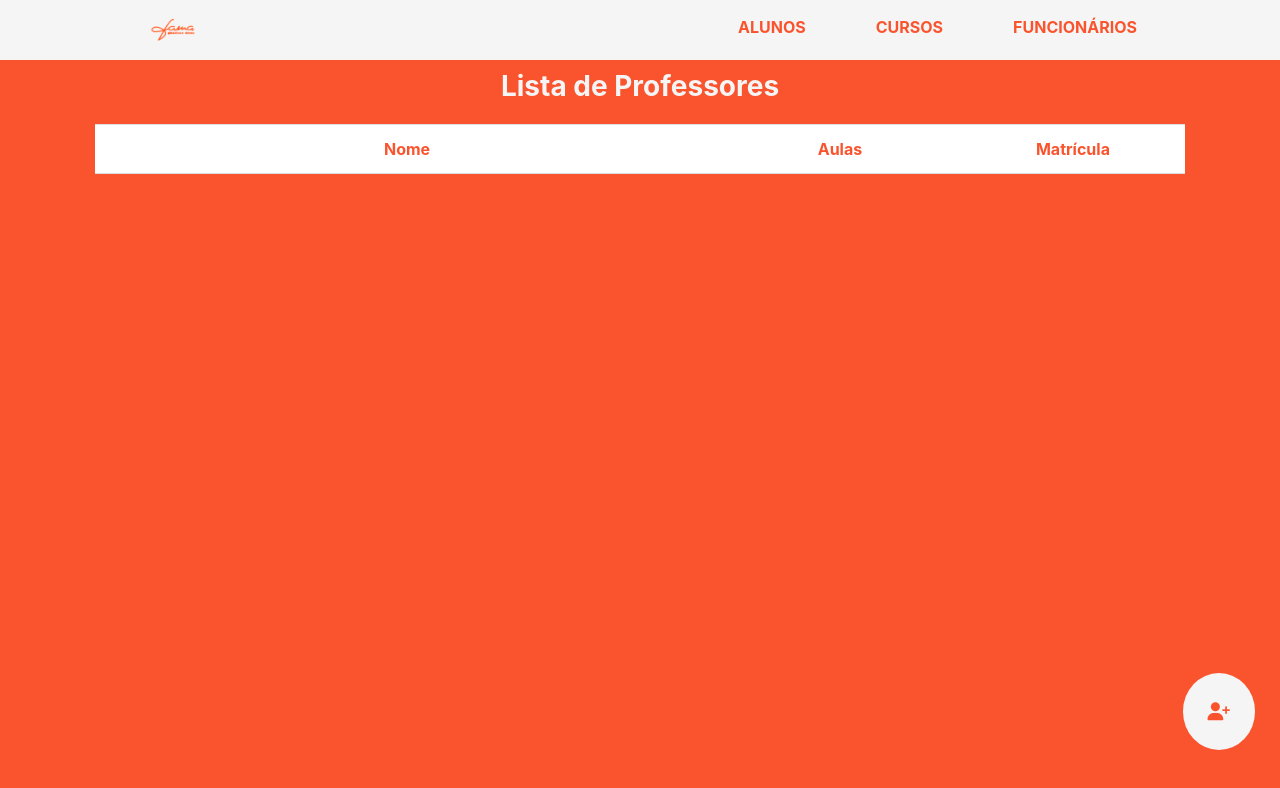
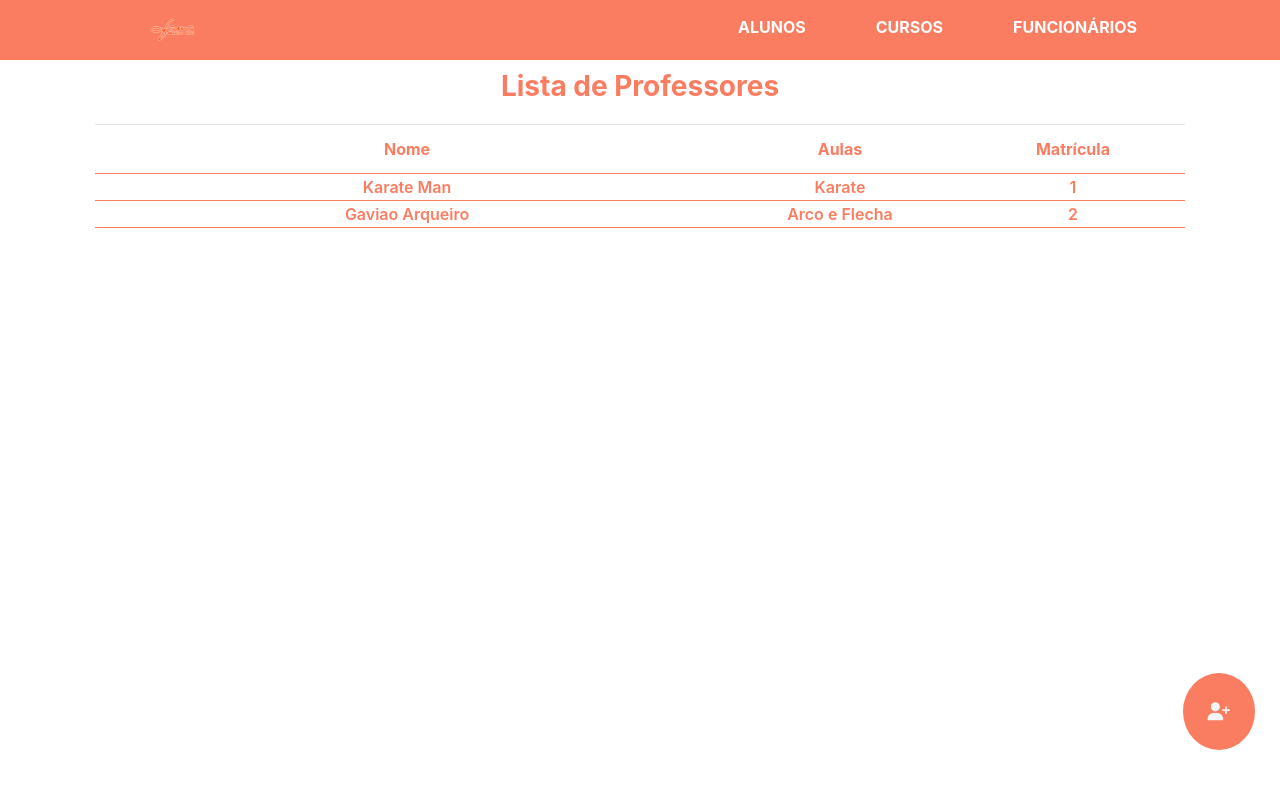
Before and after one commit to gusluchetti/Fama_Frontend, an Angular app: page /funcionarios in a window 1280 px wide. Shown: the top 788 px of the page. Built offline with nearby package versions, Linux system fonts and the light colour scheme.

Commit message:
troca de cores, laranja estava bem forte

```diff
--- a/src/app/alunos/alunos.component.ts
+++ b/src/app/alunos/alunos.component.ts
@@ -7,33 +7,33 @@ import { AlunoModel } from '../models/models'
   styleUrls: ['../app.component.css']
 })
 export class AlunosComponent {
-alunos: AlunoModel[] = [];
+// alunos: AlunoModel[] = [];
 
   constructor() {
 
   }
 
-  // alunos = [
-  //   {
-  //     idCurso: 1,
-  //     nomeAluno: 'leo',
-  //     idAluno: 1
-  //   },
-  //   {
-  //     idCurso: 1,
-  //     nomeAluno: 'leo',
-  //     idAluno: 1
-  //   },
-  //   {
-  //     idCurso: 1,
-  //     nomeAluno: 'leo',
-  //     idAluno: 1
-  //   },
-  //   {
-  //     idCurso: 1,
-  //     nomeAluno: 'leo',
-  //     idAluno: 1
-  //   },
-  // ]
+  alunos = [
+    {
+      idCurso: 1,
+      nomeAluno: 'leo',
+      idAluno: 1
+    },
+    {
+      idCurso: 1,
+      nomeAluno: 'leo',
+      idAluno: 1
+    },
+    {
+      idCurso: 1,
+      nomeAluno: 'leo',
+      idAluno: 1
+    },
+    {
+      idCurso: 1,
+      nomeAluno: 'leo',
+      idAluno: 1
+    },
+  ]
 
 }
--- a/src/app/funcionarios/funcionarios.component.ts
+++ b/src/app/funcionarios/funcionarios.component.ts
@@ -7,21 +7,21 @@ import { FuncionarioModel } from '../models/models';
   styleUrls: ['../app.component.css']
 })
 export class FuncionariosComponent{
-funcionarios: FuncionarioModel [] = [];
+// funcionarios: FuncionarioModel [] = [];
 
   constructor() { }
 
-  // funcionarios = [
-  //   {
-  //     idFuncionario: 1,
-  //     idCurso: 'Karate',
-  //     nomeFuncionario: 'Karate Man'
-  //   },
-  //   {
-  //     idFuncionario: 2,
-  //     idCurso: 'Arco e Flecha',
-  //     nomeFuncionario: 'Gaviao Arqueiro'
-  //   },
-  // ];
+  funcionarios = [
+    {
+      idFuncionario: 1,
+      idCurso: 'Karate',
+      nomeFuncionario: 'Karate Man'
+    },
+    {
+      idFuncionario: 2,
+      idCurso: 'Arco e Flecha',
+      nomeFuncionario: 'Gaviao Arqueiro'
+    },
+  ];
 
 }
--- a/src/app/navbar/navbar.component.css
+++ b/src/app/navbar/navbar.component.css
@@ -4,7 +4,7 @@
 }
 
 .navbar{
-    background-color: whitesmoke;
+    background-color: #FA7D61;
     padding: 0;
     height: 60px;
 }
@@ -34,22 +34,23 @@ nav li{
 }
 
 nav a {
-    color: #F9542E;
+    color: #fff;
     text-decoration: none;
     text-transform: uppercase;
     font-weight: bold;
 }
 
-nav a:hover {
-    color:#F9542E;
-}
+/* nav a:hover {
+    color:#f0f0f0;
+} */
+
 /* animando hover*/
 nav a::before{
     content: '';
     display: block;
     height: 6px;
     width: 100%;
-    background-color: #F9542E;
+    background-color: #fff;
     position: absolute;
     top: 0;
     width: 0%;
--- a/src/styles.css
+++ b/src/styles.css
@@ -7,19 +7,18 @@ body {
     height: 100%;
     width: 100%;
     margin: 0;
-    background-color: #F9542E;
+    background-color: #fff;
     transition: all 0.3s ease;
 }
 
 h3{
-  color: whitesmoke;
+  color: #FA7D61;
   font-weight: bold;
   cursor: default;
 }
 
 thead{
   text-align: center;
-  background-color: #fff;
 }
 
 tbody{
@@ -28,12 +27,9 @@ tbody{
   color: #fff;
 }
 
-th{
-  color: #F9542E;
-}
-
 th, td {
-  border-bottom: 1px solid #ddd;
+  color: #FA7D61;
+  border-bottom: 1px solid #FA7D61;
   cursor: default;
 }
 
@@ -41,7 +37,7 @@ label{
   margin-top: 10px;
   font-size: 18px;
   font-weight: 600;
-  color: #fff;
+  color: #FA7D61;
 }
 
 .table{
@@ -57,9 +53,9 @@ label{
   bottom: 50px;
   font-size: 18px;
   font-weight: 600;
-  color: #F9542E;
+  color: whitesmoke;
   text-decoration: none;
-  background-color: whitesmoke;
+  background-color: #FA7D61;
   border: none;
   border-radius: 50%;
   padding: 25px;
@@ -67,12 +63,13 @@ label{
 }
 
 .button:hover{
-  background-color: #D9D9D9;
-  color: #Ff5a34;
+  background-color: #F9542E;
+  color: #D9D9D9;
 }
 
 #verde{
-  background-color: #60dd49;
+  color: whitesmoke;
+  background-color: #4bd433;
   border: none;
   border-radius: 8px;
   margin-left: 10px;
@@ -82,11 +79,12 @@ label{
 }
 
 #verde:hover{
-  background-color: #7DB031;
+  background-color: #64b456;
 }
 
 #vermelho{
-  background-color: #d61d23;
+  color: whitesmoke;
+  background-color: #f32027;
   border: none;
   border-radius: 8px;
   padding: 10px;
@@ -95,7 +93,7 @@ label{
 }
 
 #vermelho:hover{
-  background-color: #881212;
+  background-color: #c5191f;
 }
 
 .botoesRight{
```
